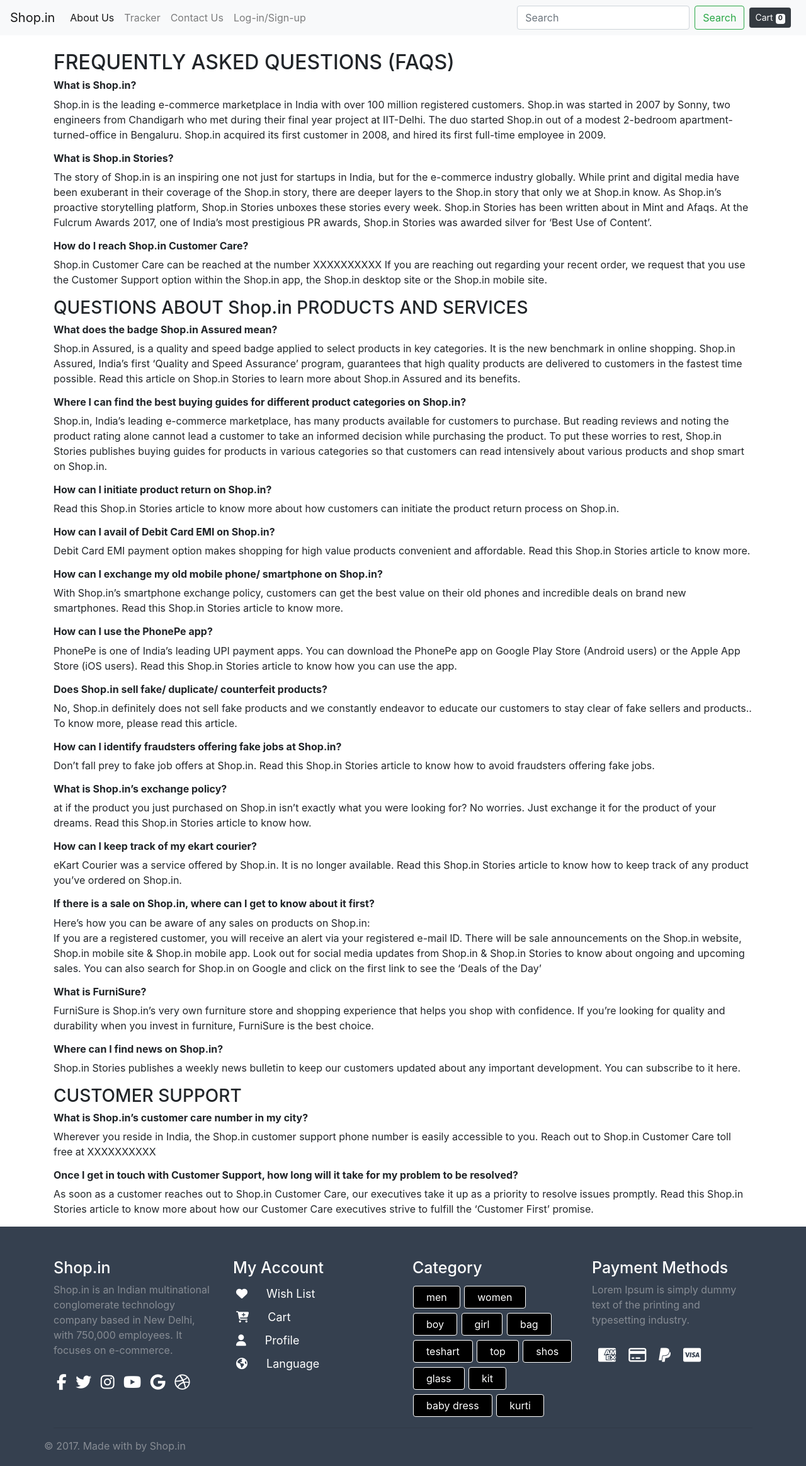
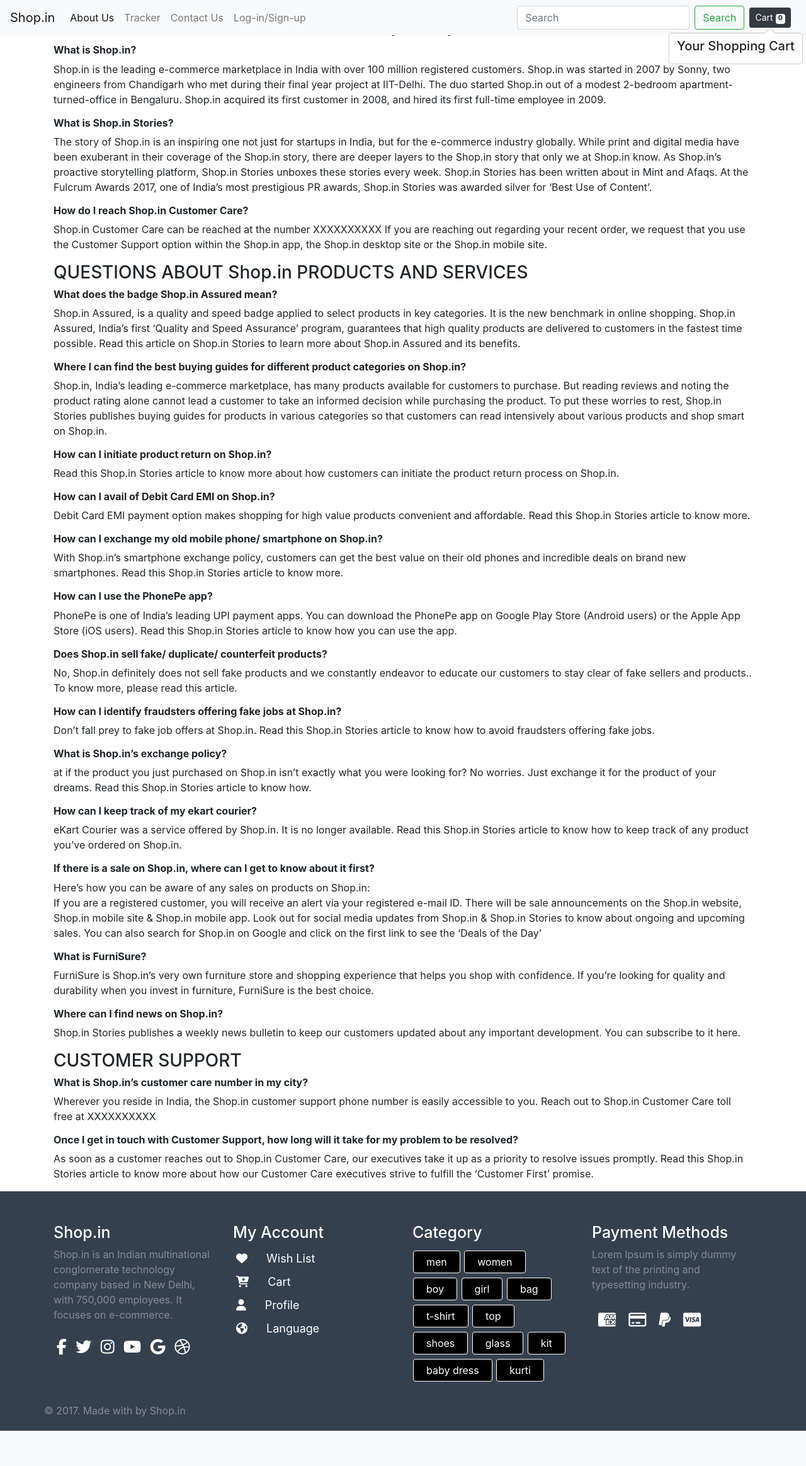
Before and after one commit to sonnydeveloper/AwesomeCart, a Django app: page /shop/about/ in a window 1280 px wide. Shown: the whole page at 63% size. After the commit the page ends 2271 px from the top, so only its background shows below. Run offline with Django 3.2, Linux system fonts and the light colour scheme; some libraries are stand-ins or nearby versions.

Commit message:
commit after items cart on navbar with checkout and clear cart button

```diff
--- a/mac/shop/templates/shop/base.html
+++ b/mac/shop/templates/shop/base.html
@@ -6,7 +6,8 @@
     <meta name="viewport" content="width=device-width, initial-scale=1, shrink-to-fit=no">
 
     <!-- Bootstrap CSS -->
-    <link rel="stylesheet" href="https://stackpath.bootstrapcdn.com/bootstrap/4.4.1/css/bootstrap.min.css" integrity="sha384-Vkoo8x4CGsO3+Hhxv8T/Q5PaXtkKtu6ug5TOeNV6gBiFeWPGFN9MuhOf23Q9Ifjh" crossorigin="anonymous">
+    <link rel="stylesheet" href="https://stackpath.bootstrapcdn.com/bootstrap/4.2.1/css/bootstrap.min.css" integrity="sha384-GJzZqFGwb1QTTN6wy59ffF1BuGJpLSa9DkKMp0DgiMDm4iYMj70gZWKYbI706tWS" crossorigin="anonymous">
+    <!--<link rel="stylesheet" href="https://stackpath.bootstrapcdn.com/bootstrap/4.4.1/css/bootstrap.min.css" integrity="sha384-Vkoo8x4CGsO3+Hhxv8T/Q5PaXtkKtu6ug5TOeNV6gBiFeWPGFN9MuhOf23Q9Ifjh" crossorigin="anonymous">-->
     <link href="https://raw.githubusercontent.com/daneden/animate.css/master/animate.css" rel="stylesheet">
     <link href="https://stackpath.bootstrapcdn.com/font-awesome/4.7.0/css/font-awesome.min.css" rel="stylesheet">
     <title>{% block title %} {% endblock %}</title>
@@ -50,7 +51,7 @@
     </style>
   </head>
   <body>
-    <nav class="navbar navbar-expand-lg navbar-light bg-light">
+    <nav class="navbar fixed-top navbar-expand-lg navbar-light bg-light">
       <a class="navbar-brand" href="/shop">Shop.in</a>
       <button class="navbar-toggler" type="button" data-toggle="collapse" data-target="#navbarNav" aria-controls="navbarNav" aria-expanded="false" aria-label="Toggle navigation">
         <span class="navbar-toggler-icon"></span>
@@ -116,9 +117,9 @@
                 <a href="#">boy</a>
                 <a href="#">girl</a>
                 <a href="#">bag</a>
-                <a href="#">teshart</a>
+                <a href="#">t-shirt</a>
                 <a href="#">top</a>
-                <a href="#">shos</a>
+                <a href="#">shoes</a>
                 <a href="#">glass</a>
                 <a href="#">kit</a>
                 <a href="#">baby dress</a>
@@ -143,9 +144,12 @@
 
     <!-- Optional JavaScript -->
     <!-- jQuery first, then Popper.js, then Bootstrap JS -->
-    <script src="https://code.jquery.com/jquery-3.4.1.slim.min.js" integrity="sha384-J6qa4849blE2+poT4WnyKhv5vZF5SrPo0iEjwBvKU7imGFAV0wwj1yYfoRSJoZ+n" crossorigin="anonymous"></script>
-    <script src="https://cdn.jsdelivr.net/npm/popper.js@1.16.0/dist/umd/popper.min.js" integrity="sha384-Q6E9RHvbIyZFJoft+2mJbHaEWldlvI9IOYy5n3zV9zzTtmI3UksdQRVvoxMfooAo" crossorigin="anonymous"></script>
-    <script src="https://stackpath.bootstrapcdn.com/bootstrap/4.4.1/js/bootstrap.min.js" integrity="sha384-wfSDF2E50Y2D1uUdj0O3uMBJnjuUD4Ih7YwaYd1iqfktj0Uod8GCExl3Og8ifwB6" crossorigin="anonymous"></script>
+    <!--<script src="https://code.jquery.com/jquery-3.4.1.slim.min.js" integrity="sha384-J6qa4849blE2+poT4WnyKhv5vZF5SrPo0iEjwBvKU7imGFAV0wwj1yYfoRSJoZ+n" crossorigin="anonymous"></script>-->
+    <!--<script src="https://cdn.jsdelivr.net/npm/popper.js@1.16.0/dist/umd/popper.min.js" integrity="sha384-Q6E9RHvbIyZFJoft+2mJbHaEWldlvI9IOYy5n3zV9zzTtmI3UksdQRVvoxMfooAo" crossorigin="anonymous"></script>-->
+    <!--<script src="https://stackpath.bootstrapcdn.com/bootstrap/4.4.1/js/bootstrap.min.js" integrity="sha384-wfSDF2E50Y2D1uUdj0O3uMBJnjuUD4Ih7YwaYd1iqfktj0Uod8GCExl3Og8ifwB6" crossorigin="anonymous"></script>-->
+    <script src="https://code.jquery.com/jquery-3.3.1.slim.min.js" integrity="sha384-q8i/X+965DzO0rT7abK41JStQIAqVgRVzpbzo5smXKp4YfRvH+8abtTE1Pi6jizo" crossorigin="anonymous"></script>
+    <script src="https://cdnjs.cloudflare.com/ajax/libs/popper.js/1.14.6/umd/popper.min.js" integrity="sha384-wHAiFfRlMFy6i5SRaxvfOCifBUQy1xHdJ/yoi7FRNXMRBu5WHdZYu1hA6ZOblgut" crossorigin="anonymous"></script>
+    <script src="https://stackpath.bootstrapcdn.com/bootstrap/4.2.1/js/bootstrap.min.js" integrity="sha384-B0UglyR+jN6CkvvICOB2joaf5I4l3gm9GU6Hc1og6Ls7i6U/mkkaduKaBhlAXv9k" crossorigin="anonymous"></script>
     <script src="https://use.fontawesome.com/07b0ce5d10.js"></script>
     <script>
         // Find out the cart items from localStorage
@@ -153,12 +157,11 @@
             var cart = {};
         } else {
             cart = JSON.parse(localStorage.getItem('cart'));
-            let items = Object.values(cart).reduce((a,b)=> a+b, 0);
-            document.getElementById('cart').innerHTML = items;
             updateCart(cart);
         }
         // If the add to cart button is clicked, add/increment the item
-        $('.cart').click(function() {
+        <!--$('.cart').click(function() {-->
+        $('.divpr').on('click', 'button.cart', function(){
             var idstr = this.id.toString();
             if (cart[idstr] != undefined) {
                 cart[idstr] = cart[idstr] + 1;
@@ -166,17 +169,46 @@
                 cart[idstr] = 1;
             }
             updateCart(cart);
-
         });
 
+        //Add Popover to cart
+        $('#cartpop').popover();
+        updatePopover(cart);
+        function updatePopover(cart) {
+            var popStr = "";
+            popStr = popStr + "<h5> Your Shopping Cart </h5><div class='mx-2 my-2'>";
+            var i = 1;
+            for (var item in cart){
+                if(cart[item]!='0'){
+                    popStr = popStr + "<b>" + i + "</b>. ";
+                    popStr = popStr + document.getElementById('name' + item).innerHTML.slice(0, 19) + "... Qty: " + "<b>" + cart[item] + "</b><br>";
+                    i = i+1;
+                }
+            }
+            popStr = popStr + "</div> <a href='/shop/checkout'><button class='btn btn-sm btn-dark' id ='checkout'>Checkout</button></a> "
+            popStr = popStr + "<button class='btn btn-sm btn-dark' onclick='clearCart()' id ='clearCart'>Clear Cart</button>";
+
+            document.getElementById('cartpop').setAttribute('data-content', popStr);
+            $('#cartpop').popover('show');
+        }
+
+        function clearCart() {
+            cart = JSON.parse(localStorage.getItem('cart'));
+            for (var item in cart) {
+                document.getElementById('div' + item).innerHTML = '<button id="' + item + '" class="btn btn-dark cart">Add To Cart</button>';
+            }
+            localStorage.clear();
+            cart = {};
+            updateCart(cart);
+        }
         function updateCart(cart) {
             for (var item in cart) {
-                document.getElementById('div' + item).innerHTML = "<button id='minus" + item + "' class='btn btn-dark btn-sm minus'>-</button> <span id='val" + item + "''>" + cart[item] + "</span> <button id='plus" + item + "' class='btn btn-sm btn-dark plus'> + </button>";
+                document.getElementById('div' + item).innerHTML = "<button id='minus" + item + "' class='btn btn-dark btn-sm minus'>-</button> <span id='val" + item + "''>" + cart[item] + "</span> <button id='plus" + item + "' class='btn btn-dark btn-sm plus'> + </button>";
             }
             localStorage.setItem('cart', JSON.stringify(cart));
             let items = Object.values(cart).reduce((a,b)=> a+b, 0);
             document.getElementById('cart').innerHTML = items;
-            console.log(cart);
+            updatePopover(cart);
         }
         // If plus or minus button is clicked, change the cart as well as the display value
         $('.divpr').on("click", "button.minus", function() {
@@ -193,14 +225,11 @@
             updateCart(cart);
         });
 
+        // For Carousel
          $('#myCarousel').carousel({
             interval: 3000,
          })
-
-        //Add Popover to cart
-        $('#cartpop').popover();
-        document.getElementById("cartpop").setAttribute('data-content', '<h5>cart</h5>');
-
+        // for view product add or minus button
        $(document).ready(function(){
             $(".btn-minus").on("click",function(){
                 var now = $(".section > div > input").val();
@@ -210,7 +239,7 @@
                 }else{
                     $(".section > div > input").val("1");
                 }
-            })
+            });
             $(".btn-plus").on("click",function(){
                 var now = $(".section > div > input").val();
                 if ($.isNumeric(now)){
@@ -218,8 +247,8 @@
                 }else{
                     $(".section > div > input").val("1");
                 }
-            })
-        })
+            });
+        });
     </script>
     {% block js %} {% endblock %}
   </body>
--- a/mac/shop/templates/shop/index.html
+++ b/mac/shop/templates/shop/index.html
@@ -298,7 +298,7 @@
 												    <img src='/media/{{i.image}}' class="w-100 align-items-center" height="150px">
 												  </div>
 												  <div class="card-body">
-													<h6 class="card-title proname">{{i.product_name}}</h6>
+													<h6 class="card-title proname" id="namepr{{i.id}}">{{i.product_name}}</h6>
 													<p class="card-text prodetails">{{i.desc}}</p>
 												 	<span id="divpr{{i.id}}" class="divpr">
 														<button id="pr{{i.id}}" class="btn btn-outline-dark btn-sm cart">Add Cart</button>
```
Also changed, not shown: mac/db.sqlite3. Lines whose indentation alone changed are shown as unchanged.
